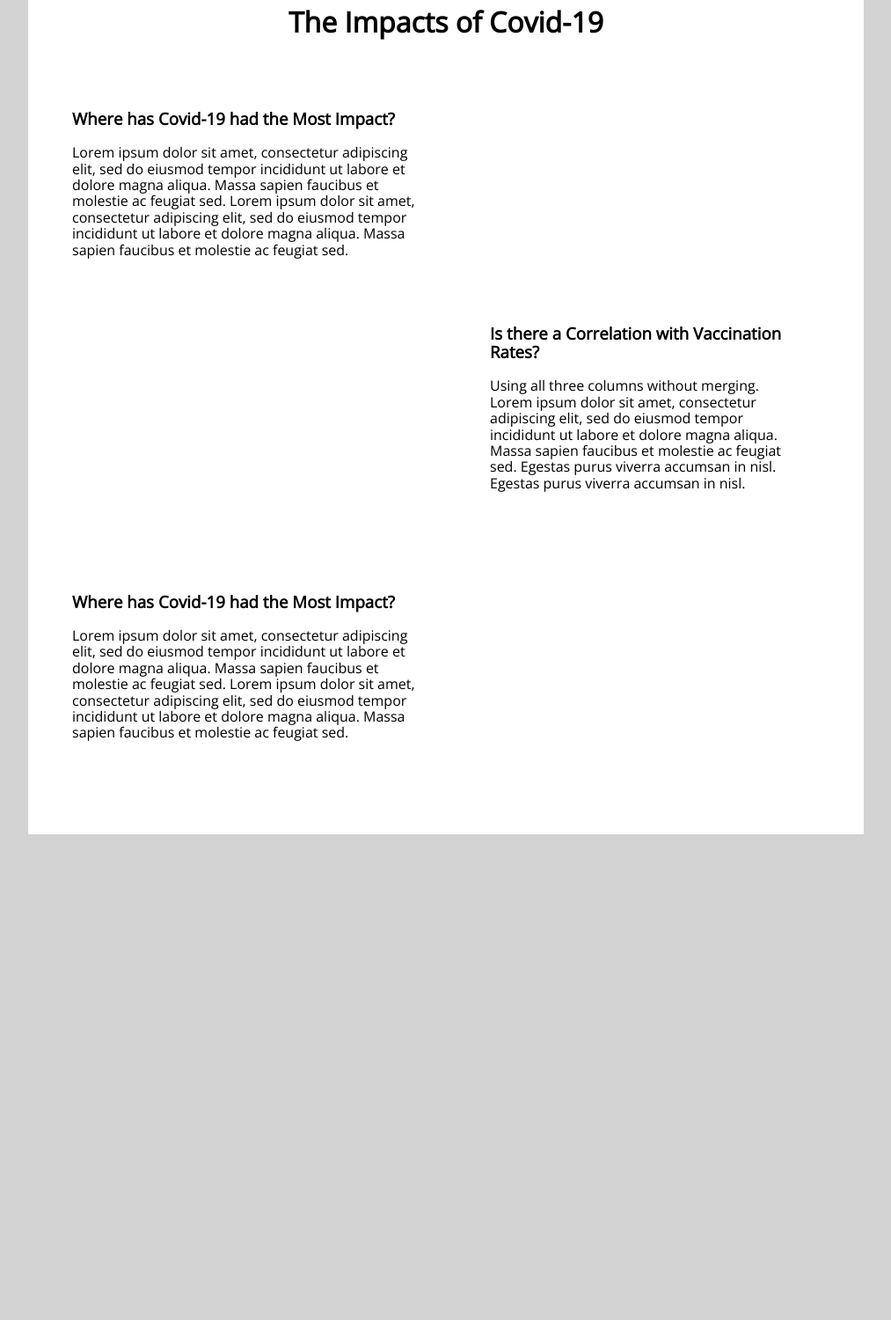
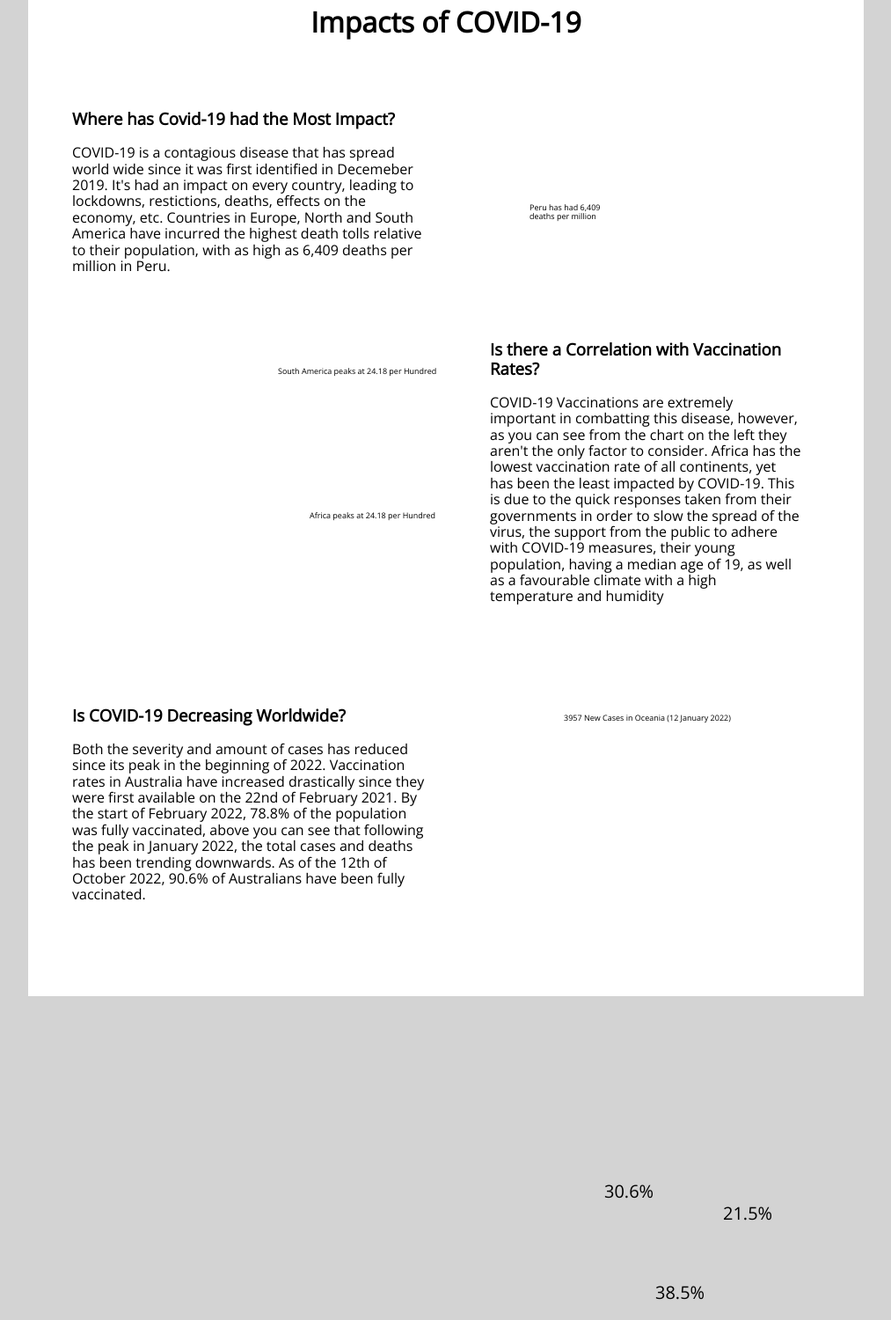
Before and after one commit to EthanRacine/ethanracine.github.io, a plain HTML site: page index.html in a window 1280 px wide. Shown: the part 28-1528 px from the top of the page at 88% size, without its empty margins (133-1146 px from the left). Before the commit the page ends 976 px from the top, so only its background shows below. Drawn offline with nearby package versions, Linux system fonts and the light colour scheme; files that its build step writes are made by us from their sources; a script that the page names is missing.

Commit message:
Update index.html

```diff
--- a/index.html
+++ b/index.html
@@ -1,7 +1,44 @@
 <!DOCTYPE html>
 <html>
+<head>
+<style>
+  .africa_lines {
+    position: absolute;
+    top: 600px;
+    left: 485px;
+  }
+  .sa_lines {
+    position: absolute;
+    top: 436px;
+    left: 449px;
+  }
+  .oceania_peak {
+    position: absolute;
+    top: 830px;
+    left: 774px;
+  }
+  .map_peru {
+    position: absolute;
+    top: 250px;
+    left: 735px;
+  }
+  .pi_4 {
+    position: absolute;
+    top: 1350px;
+    left: 820px
+  }
+  .pi_3 {
+    position: absolute;
+    top: 1465px;
+    left: 878px;
+  }
+  .pi_2 {
+    position: absolute;
+    top: 1375px;
+    left: 955px;
+  }
+</style>
 
-<head>
   <title>Data Visualisation II</title>
   <!-- Import Vega & Vega-Lite (does not have to be from CDN) -->
   <script src="https://cdn.jsdelivr.net/npm/vega@5.20.2"></script>
@@ -30,7 +67,7 @@
     <!-- pure grid group -->
     <div class="pure-g">
       <div class="pure-u-1-1">
-        <center><h1>The Impacts of Covid-19</h1></center>
+        <center><h1><b>Impacts of COVID-19</b></h1></center>
       </div>
     </div>
     <!-- end pure grid group -->
@@ -39,16 +76,19 @@
     <div class="pure-g">
       <div class="pure-u-1-2">
         <div class="description description-left">
-          <h3>Where has Covid-19 had the Most Impact?</h2>
+          <h3 style="font-weight: bold;">Where has Covid-19 had the Most Impact?</h3>
           <p>
-            Lorem ipsum dolor sit amet, consectetur adipiscing elit, sed do eiusmod tempor incididunt ut labore et
-            dolore magna aliqua. Massa sapien faucibus et molestie ac feugiat sed. Lorem ipsum dolor sit amet, consectetur adipiscing elit, sed do eiusmod tempor incididunt ut labore et
-            dolore magna aliqua. Massa sapien faucibus et molestie ac feugiat sed.
+            COVID-19 is a contagious disease that has spread world wide since it was first identified in Decemeber 2019.
+            It's had an impact on every country, leading to lockdowns, restictions, deaths, effects on the economy, etc.
+            Countries in Europe, North and South America have incurred the highest death tolls relative to their population, with as high as 6,409 deaths per million in Peru.
           </p>
         </div>
       </div>
       <div class="pure-u-1-2">
         <div id="vis1" class="vis-container"></div>
+        <div class = "map_peru">
+          <p style="font-size: 9px";>Peru has had 6,409 <br> deaths per million</p>
+        </div>
       </div>
     </div>
     <!-- end pure grid group -->
@@ -61,12 +101,22 @@
       </div>
       <div class="pure-u-1-2">
         <div class="description description-left">
-          <h3 style="margin-left: 50px;">Is there a Correlation with Vaccination Rates?</h2>
+          <h3 style="margin-left: 50px;">Is there a Correlation with Vaccination Rates?</h3>
           <p style="margin-left: 50px;"">
-            Using all three columns without merging. Lorem ipsum dolor sit amet, consectetur adipiscing elit, sed do
-            eiusmod tempor incididunt ut labore et dolore magna aliqua. Massa sapien faucibus et molestie ac feugiat
-            sed. Egestas purus viverra accumsan in nisl. Egestas purus viverra accumsan in nisl.</p>
+            COVID-19 Vaccinations are extremely important in combatting this disease, however, as you can see from the chart on the left they aren't the only factor to consider.
+            Africa has the lowest vaccination rate of all continents, yet has been the least impacted by COVID-19.
+            This is due to the quick responses taken from their governments in order to slow the spread of the virus,
+            the support from the public to adhere with COVID-19 measures,
+            their young population, having a median age of 19, as well as a favourable climate with a high temperature and humidity
+          </p>
         </div>
+        <div class = "sa_lines">
+          <p style="font-size: 9px";>South America peaks at 24.18 per Hundred</p>
+        </div>
+        <div class = "africa_lines">
+          <p style="font-size: 9px";>Africa peaks at 24.18 per Hundred</p>
+        </div>
+
       </div>
 
 
@@ -77,7 +127,11 @@
     <div class="pure-g">
       <div class="pure-u-1-1">
         <div id="vis2" class="vis-container"></div>
+        <div class = "oceania_peak">
+          <p style="font-size: 9px";>3957 New Cases in Oceania (12 January 2022)</p>
+        </div>
       </div>
+
     </div>
     <!-- end pure grid group -->
 
@@ -85,16 +139,26 @@
         <div class="pure-g">
           <div class="pure-u-1-2">
             <div class="description description-left">
-              <h3>Where has Covid-19 had the Most Impact?</h2>
+              <h3>Is COVID-19 Decreasing Worldwide?</h3>
               <p>
-                Lorem ipsum dolor sit amet, consectetur adipiscing elit, sed do eiusmod tempor incididunt ut labore et
-                dolore magna aliqua. Massa sapien faucibus et molestie ac feugiat sed. Lorem ipsum dolor sit amet, consectetur adipiscing elit, sed do eiusmod tempor incididunt ut labore et
-                dolore magna aliqua. Massa sapien faucibus et molestie ac feugiat sed.
+                  Both the severity and amount of cases has reduced since its peak in the beginning of 2022.
+                  Vaccination rates in Australia have increased drastically since they were first available on the 22nd of February 2021.
+                  By the start of February 2022, 78.8% of the population was fully vaccinated, above you can see that following the peak in January 2022, the total cases and deaths has been trending downwards.
+                  As of the 12th of October 2022, 90.6% of Australians have been fully vaccinated.
               </p>
             </div>
           </div>
           <div class="pure-u-1-2">
             <div id="vis4" class="vis-container"></div>
+            <div class = "pi_4">
+              <p style="font-size: 20px";>30.6%</p>
+            </div>
+            <div class = "pi_3">
+              <p style="font-size: 20px";>38.5%</p>
+            </div>
+            <div class = "pi_2">
+              <p style="font-size: 20px";>21.5%</p>
+            </div>
           </div>
         </div>
         <!-- end pure grid group -->
```
